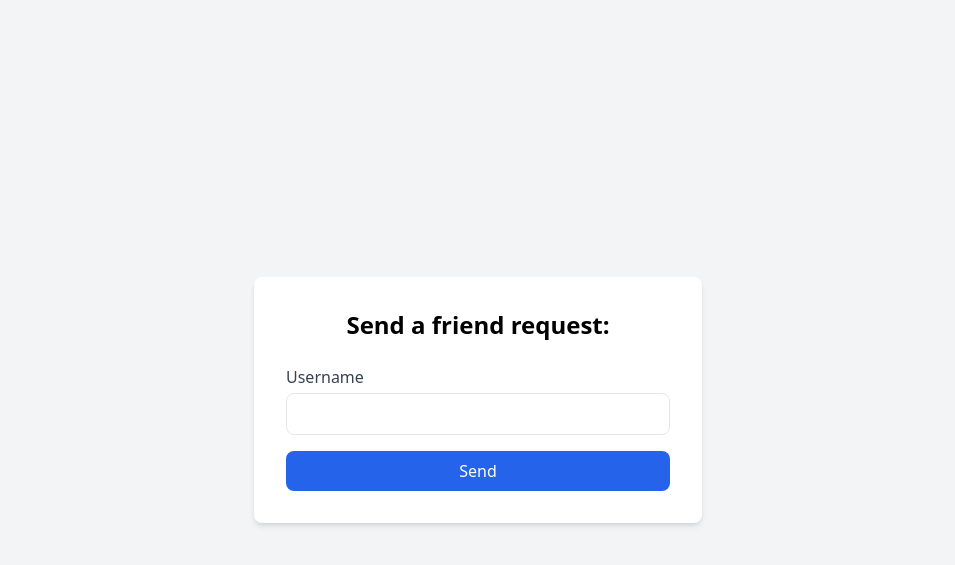
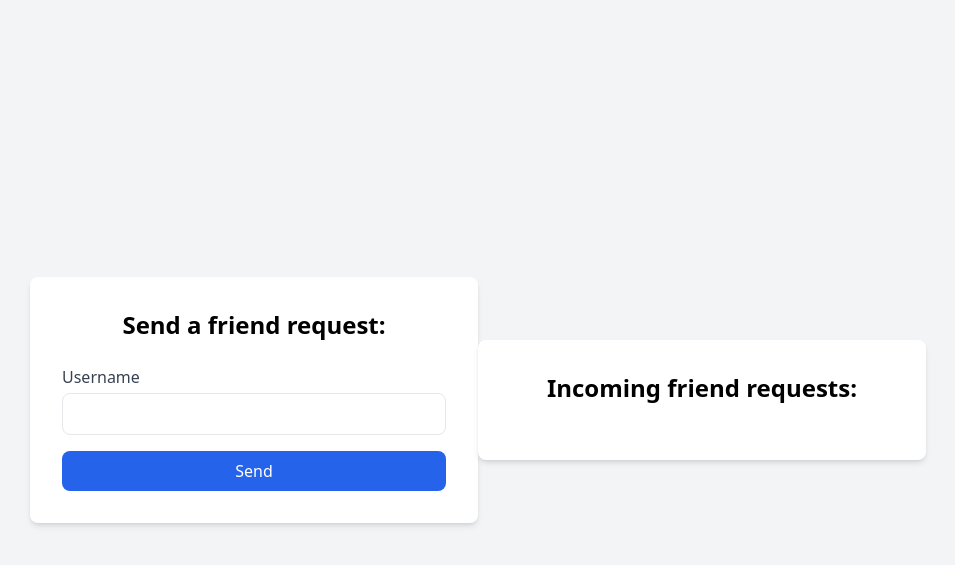
Before and after one commit to 5takarcoin/cse370, a Flask app: page /friends in a window 1280 px wide. Shown: the top 565 px of the page, without its empty margins (162-1117 px from the left). Run offline with Flask 3, Linux system fonts and the light colour scheme; data that the repository does not hold is empty; some libraries are stand-ins or nearby versions.

Commit message:
Improve friends page

```diff
--- a/app.py
+++ b/app.py
@@ -97,22 +97,56 @@ def signup():
 
 @app.route("/friends", methods=['GET', 'POST'])
 def friends():
+    player_id = 2
     conn = get_db_connection()
     cursor = conn.cursor()
     match = None
+    is_self = False
     if request.method == 'POST':
         # Check if user is in database
         username = request.form['username']
-        sql = f"SELECT username FROM players WHERE username = '{username}'"
+        sql = f"SELECT player_id, username FROM players WHERE username = '{username}';"
         cursor.execute(sql)
         matches = cursor.fetchall()
         if len(matches) == 1:
             match = True
+            receiver_id = matches[0][0]
+            if receiver_id == player_id:
+                is_self = True
+            else:
+                sql = f"INSERT INTO friend_requests (sender_id, receiver_id) VALUES ({player_id}, {receiver_id});"
+                cursor.execute(sql)
+                conn.commit()
         else:
             match = False
+
+    # Show friend requests
+    sql = f'''
+    SELECT CONCAT(p.first_name, ' ', p.last_name) FROM players p
+    INNER JOIN friend_requests frq ON frq.sender_id = p.player_id
+    WHERE frq.receiver_id = {player_id}
+    '''
+    cursor.execute(sql)
+    incoming_friend_requests = cursor.fetchall()
+
+
+    # # Show friends
+    # sql = f'''
+    # SELECT CONCAT(p.first_name, ' ', p.last_name) FROM friendships frn
+    # INNER JOIN players p1 ON frn.befriender_id = p1.player_id
+    # INNER JOIN players p2 ON frn.befriended_id = p2.player_id
+    # WHERE frn.befriender_id = {player_id} or frn.befriended_id = {player_id}
+    # '''
+    cursor.execute(sql)
+    # friends = cursor.fetchall()
+
     cursor.close()
     conn.close()
-    return render_template("friends.html", match=match)
+    return render_template("friends.html", match=match, is_self=is_self, incoming_friend_requests = incoming_friend_requests)
 
+@app.route('/bank')
+def bank():
+    player_id = 1
+    pass
 if __name__ == "__main__":
     app.run(debug=True)
--- a/db.py
+++ b/db.py
@@ -6,6 +6,5 @@ def get_db_connection():
         user="root",
         password="",
         database="cse370",
-        port=3306,
-        cursorclass=pymysql.cursors.DictCursor
+        port=3306
     )
--- a/templates/friends.html
+++ b/templates/friends.html
@@ -30,12 +30,37 @@
         </form>
         {% if match is not none%}
             {% if match is true%}
-                <p>Friend request sent!</p>
+                {% if is_self is true%}
+                    <p>You cannot add yourself as a friend!</p>
+                {% else %}
+                    <p>Friend request sent!</p>
+                {% endif %}
             {% else %}
                 <p>Player doesn't exist</p>
             {% endif %}
         {% endif %}
 
     </div>
+        <div class="bg-white p-8 rounded-lg shadow-md w-full max-w-md">
+        <h2 class="text-2xl font-bold text-center mb-6">Incoming friend requests:</h2>
+
+        <ul>
+            {% for frq in incoming_friend_requests %}
+            <li>{{ frq[0] }}</li>
+            {% endfor %}
+        </ul>
+
+    <!-- </div>
+        </div>
+        <div class="bg-white p-8 rounded-lg shadow-md w-full max-w-md">
+        <h2 class="text-2xl font-bold text-center mb-6">My friends:</h2>
+
+        <ul>
+            {% for frn in friends %}
+            <li>{{ frn[0] }}</li>
+            {% endfor %}
+        </ul>
+
+    </div> -->
 </body>
 </html>
```
